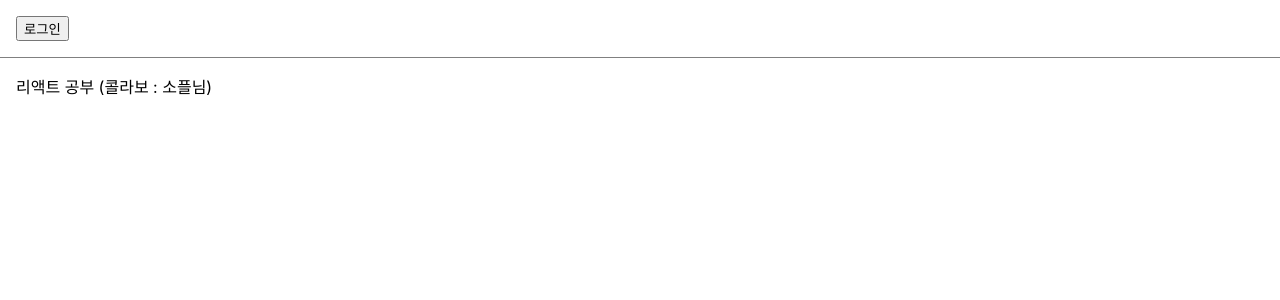
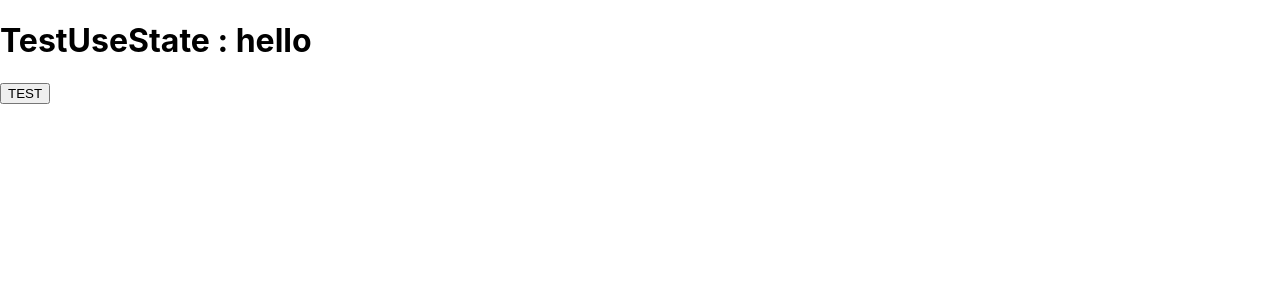
Before and after one commit to oowtl/first-met-react-practice, a React (Create React App) app: page / in a window 1280 px wide. Shown: the top 300 px of the page. Built offline with nearby package versions, Linux system fonts and the light colour scheme.

Commit message:
feat: chapter 07 - React Hook - useState가 아닌 다른 방법으로 렌더링할 수 있는지에 대한 예제

```diff
--- /dev/null
+++ b/src/chapter_07/experiment/TestUseState.jsx
@@ -0,0 +1,43 @@
+import React, { useState } from "react";
+/**
+ * 리액트 딥다이브 예제 실험
+ * useState 는 어떻게 렌더링을 트리거하는가?
+ */
+
+// useState 를 사용하지 않고 리액트의 렌더링을 트리거할 수 있는가? => 안됨 => 리액트에서 렌더링을 트리거할 수 있는 조건이 있는데 간략하게 서술하자면, state나 props 가 변경되거나 강제로 리렌더링을 하는 함수를 실행하는 경우에서만 렌더링이 실행된다.
+// export default function TestUseState() {
+//   let testState = "Hello";
+
+//   console.log("Render test!!");
+
+//   const handleClick = () => {
+//     testState = "hi Redering!!";
+//   };
+
+//   return (
+//     <div>
+//       <h1>TestUseState : {testState}</h1>
+//       <button onClick={handleClick}>TEST</button>
+//     </div>
+//   );
+// }
+
+// useState 의 setter 를 활용한다면 렌더링이 될까? => 안됨 => 리액트는 렌더링을 할 때 함수형의 return, 클래스형의 render 함수의 결과물을 기준으로 하는 리액트 트리를 비교하여 렌더링을 결정한다.
+export default function TestUseState() {
+  const [, triggerRendering] = useState();
+
+  let testState = "hello";
+
+  console.log("Render test!!");
+
+  const handleClick = () => {
+    testState = "hi Redering!!";
+    triggerRendering();
+  };
+  return (
+    <div>
+      <h1>TestUseState : {testState}</h1>
+      <button onClick={handleClick}>TEST</button>
+    </div>
+  );
+}
--- a/src/index.js
+++ b/src/index.js
@@ -8,9 +8,10 @@ import reportWebVitals from "./reportWebVitals";
 // import Clock from "./chapter_04/Clock";
 // import CommentList from "./chapter_05/CommentList";
 // import NotificationList from "./chapter_06/NotificationList";
+import TestUseState from "./chapter_07/experiment/TestUseState";
 // import ConfirmButton from "./chapter_08/ConfirmButton";
 // import ConfirmButtonFC from "./chapter_08/ConfirmButton";
-import LandingPage from "./chapter_09/LandingPage";
+// import LandingPage from "./chapter_09/LandingPage";
 
 const root = ReactDOM.createRoot(document.getElementById("root"));
 
@@ -43,7 +44,14 @@ const root = ReactDOM.createRoot(document.getElementById("root"));
 //   <React.StrictMode>
 //     <NotificationList />
 //   </React.StrictMode>
-// );
+// );\
+
+// chapter 07 : React hooks
+root.render(
+  <React.StrictMode>
+    <TestUseState />
+  </React.StrictMode>
+);
 
 // chapter 08
 // root.render(
@@ -56,11 +64,11 @@ const root = ReactDOM.createRoot(document.getElementById("root"));
 // );
 
 // chapter 09
-root.render(
-  <React.StrictMode>
-    <LandingPage />
-  </React.StrictMode>
-);
+// root.render(
+//   <React.StrictMode>
+//     <LandingPage />
+//   </React.StrictMode>
+// );
 
 // If you want to start measuring performance in your app, pass a function
 // to log results (for example: reportWebVitals(console.log))
```
